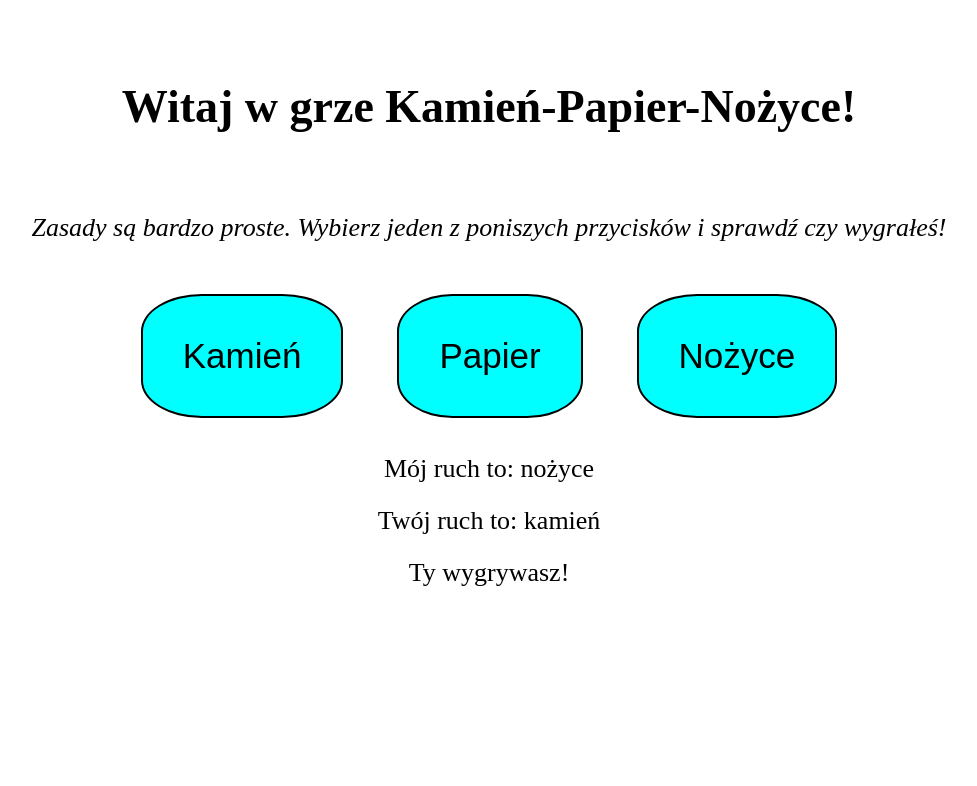
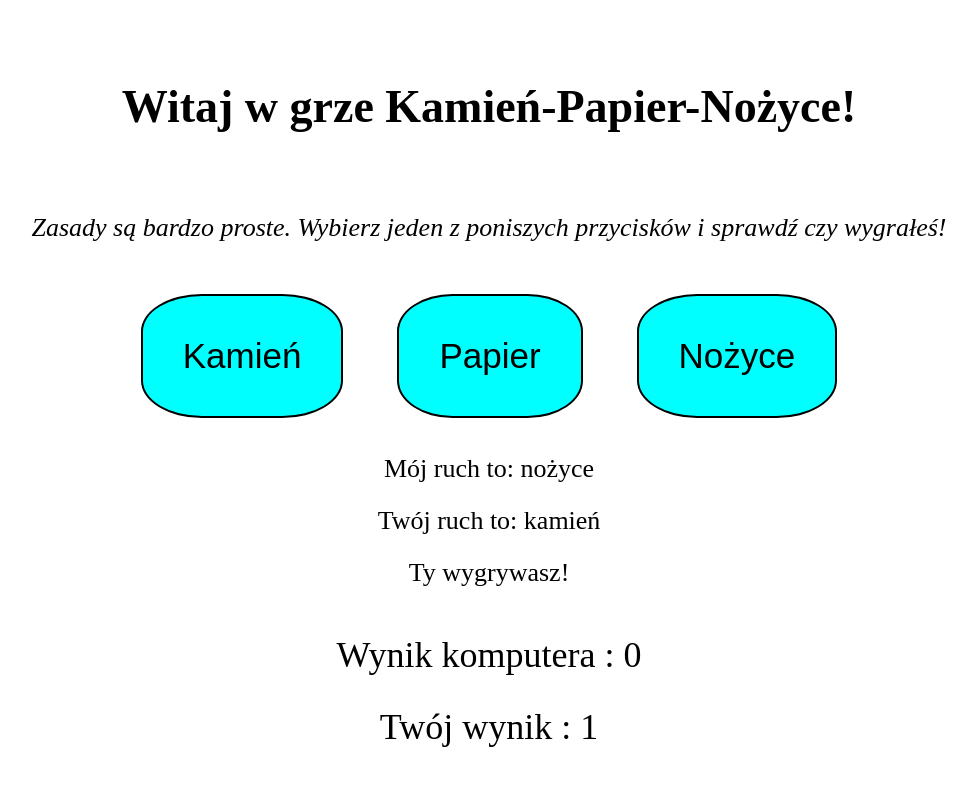
Before and after one commit to lukaszkryskiewicz/javascript-prework, a website: page index.html in a window 1280 px wide. Both pictures are taken after a click on the button "Kamień". Shown: the whole page, without its empty margins (151-1128 px from the left). Drawn offline with Linux system fonts and the light colour scheme.

Commit message:
Add game score

```diff
--- a/index.html
+++ b/index.html
@@ -19,6 +19,7 @@
 			<button id="play-scissors" type="button" class="btn">Nożyce</button>
 		</div>
 		<div id="messages" class="messages"></div>
+		<div id="result" class="result"></div>
 	</div>
 	<script src="js/functions.js"></script>
 	<script src="js/script.js"></script>
--- a/js/script.js
+++ b/js/script.js
@@ -1,5 +1,18 @@
+let playerScore = 0
+let computerScore = 0;
+
+function printMessage2(msg){
+	let div = document.createElement('div');
+	div.innerHTML = msg;
+	document.getElementById('result').appendChild(div);
+}
+function clearMessages2(){
+	document.getElementById('result').innerHTML = '';
+}
+
 function playGame(playerInput) {
     clearMessages();
+    clearMessages2();
 
     function getMoveName(argMoveId){
         if(argMoveId == 1){
@@ -19,8 +32,10 @@ function playGame(playerInput) {
         if( argComputerMove == argPlayerMove){
             return 'Remis!';
         }   else if (( argComputerMove == 'kamień' && argPlayerMove == 'papier') || ( argComputerMove =='papier' && argPlayerMove == "nożyce") || ( argComputerMove =='nożyce' && argPlayerMove == "kamień")){
+            playerScore++;
             return 'Ty wygrywasz!';
         }   else if ( ( argComputerMove == 'kamień' && argPlayerMove == 'nożyce') || ( argComputerMove =='papier' && argPlayerMove == "kamień") || ( argComputerMove =='nożyce' && argPlayerMove == "papier")){
+            computerScore++;
             return 'Wygrywa komputer!';
         }   else {
             return 'Możesz podać tylko liczbę 1 , 2 lub 3!!';
@@ -43,8 +58,10 @@ function playGame(playerInput) {
     printMessage('Twój ruch to: ' + playerMove);
 
     printMessage(displayResult(computerMove,playerMove));
+
+    printMessage2('Wynik komputera : ' + computerScore);
+    printMessage2('Twój wynik : ' + playerScore);
 }
-
 
 
 document.getElementById('play-rock').addEventListener('click', function(){
--- a/sass/style.scss
+++ b/sass/style.scss
@@ -37,3 +37,9 @@ body {
     font-size: 26px;
     line-height: 2.0;
 }
+
+.result {
+    font-size: 36px;
+    margin: 20px;
+    line-height: 2.0;
+}
```
Also changed, not shown: css/style.css, 1 other file.
